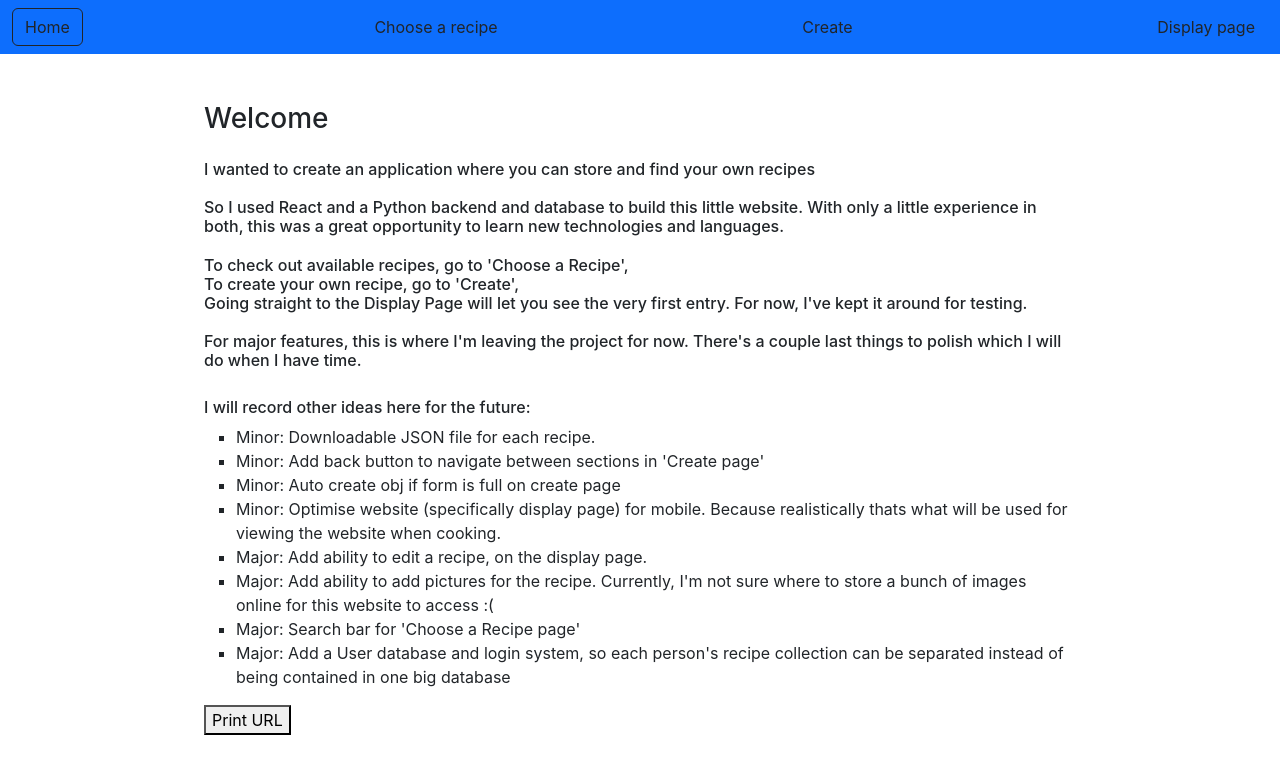
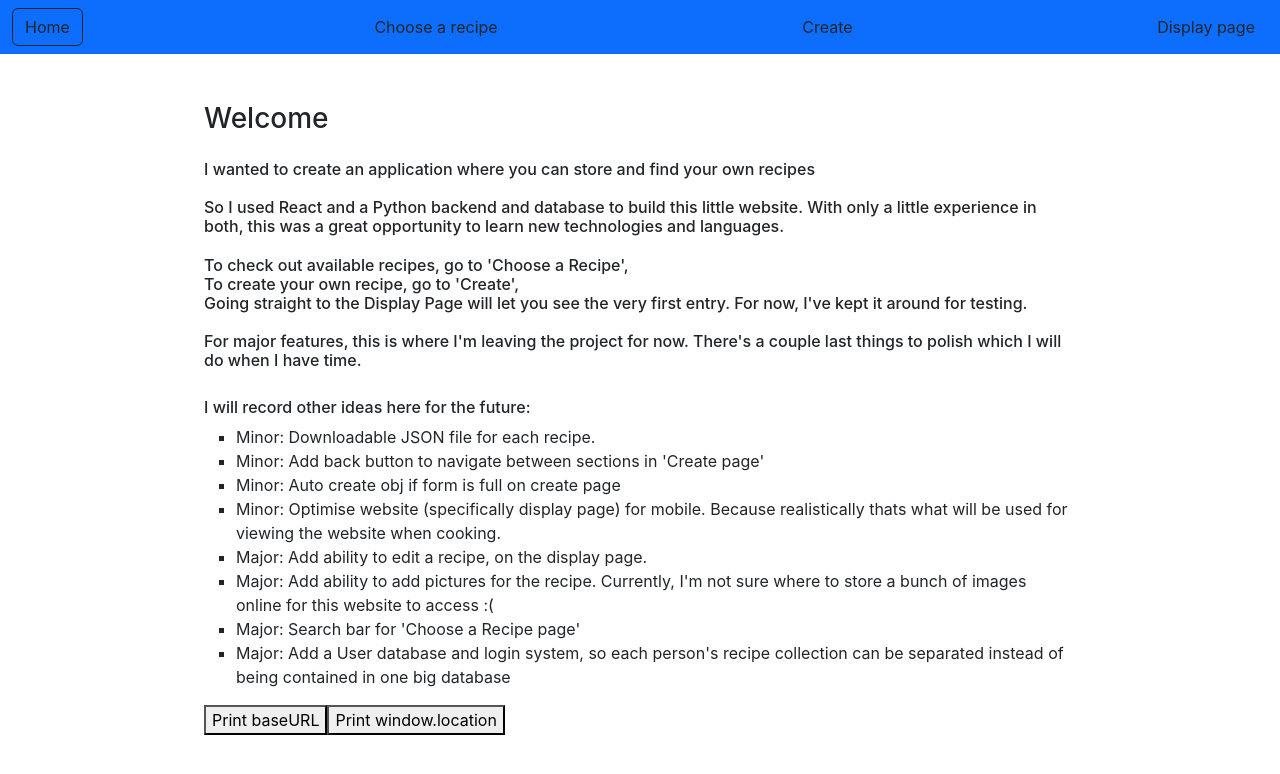
Before and after one commit to Anton-Yo/Recipe_Storer, a React (Create React App) app in the folder Website/recipe-app/: page / in a window 1280 px wide. Shown: the top 774 px of the page. Built offline with nearby package versions, Linux system fonts and the light colour scheme; the HTML template or start-up script is replaced by a standard one.

Commit message:
Attempt... 7?

```diff
--- a/Website/recipe-app/src/Pages/Home.js
+++ b/Website/recipe-app/src/Pages/Home.js
@@ -6,8 +6,12 @@ import '../App.css'
 const Home = () => {
 
   const print = () => {
-      console.log(api.baseURL)
+      console.log(api)
   };
+
+  const printLoc = () => {
+    console.log(window.location.origin)
+};
 
   return (
     <div className=" mt-5 display-wrapper container">
@@ -57,7 +61,8 @@ const Home = () => {
             Major: Add a User database and login system, so each person's recipe collection can be separated instead of being contained in one big database
         </li>
       </ul>
-      <button onClick={print}> Print URL </button>
+      <button onClick={print}> Print baseURL </button>
+      <button onClick={printLoc}> Print window.location </button>
     </div>
 
 
--- a/Website/recipe-app/src/api.js
+++ b/Website/recipe-app/src/api.js
@@ -1,25 +1,11 @@
 import axios from 'axios'
-
-
-
 
 const api = axios.create({
     //baseURL: "http://127.0.0.1:8000/"
-    baseURL: process.env.VERCEL_URL == null ? 'http://127.0.0.1:8000/' : `https://${process.env.VERCEL_URL}`
+    baseURL: window.location.origin
+    //baseURL: process.env.VERCEL_URL == null ? 'http://127.0.0.1:8000/' : `https://${process.env.VERCEL_URL}`
 
     //baseURL: "https://recipe-storer-9mktzz8ml-anton-yos-projects.vercel.app/"
 })
 
-const getString = () =>
-{
-    if(process.env.VERCEL_URL == null)
-    {
-        return 'http://127.0.0.1:8000/'
-    }
-    else
-    {
-        return `https://${process.env.VERCEL_URL}`
-    }
-}
-
 export default api;
```
